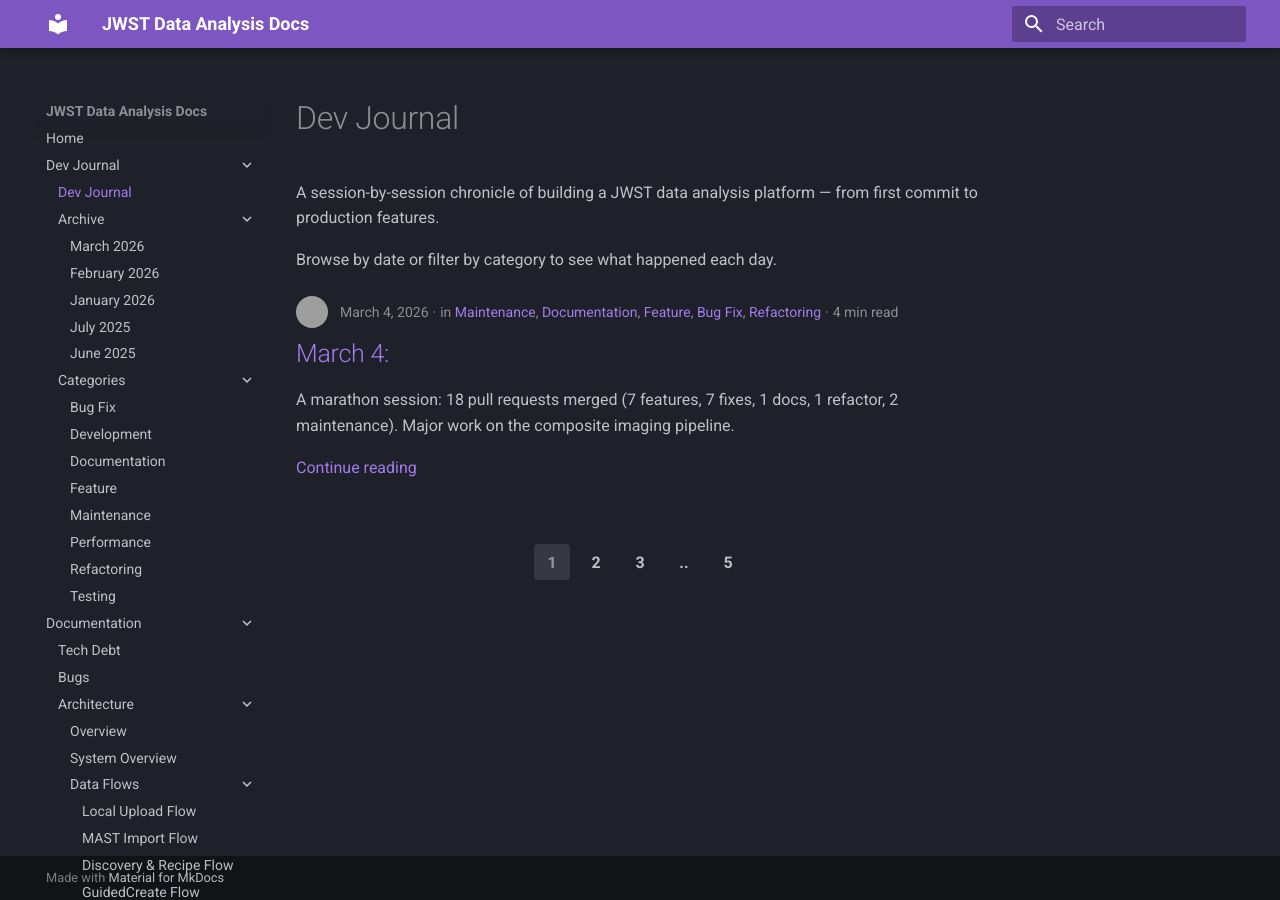
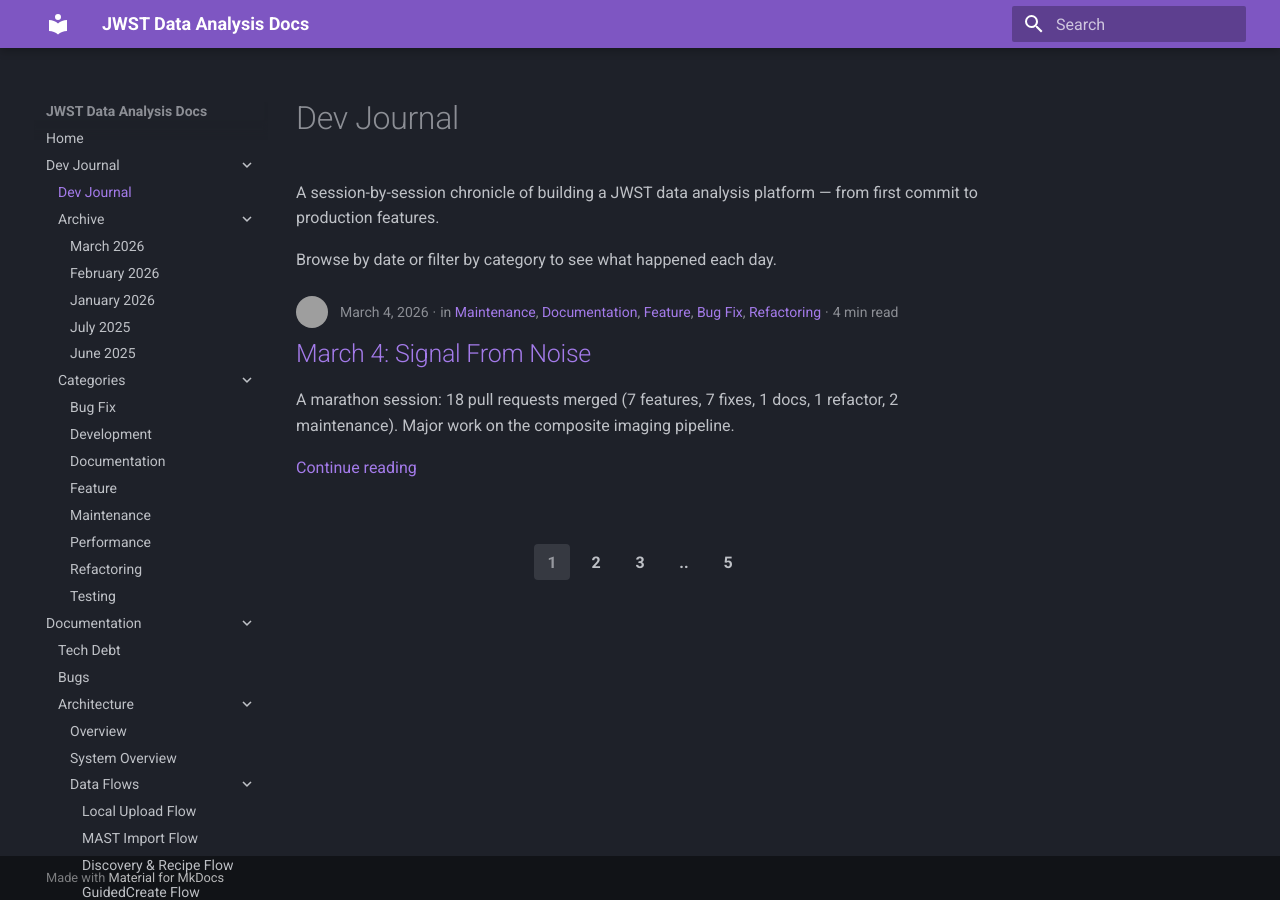
Before and after one commit to Snoww3d/jwst-data-analysis, an MkDocs documentation site: the page built from docs/blog/index.md, in a window 1280 px wide. Built offline with MkDocs 1.6.1 and Material for MkDocs 9.7.7, drawn with Linux system fonts in a browser that asks for light colours; grey boxes are pictures that could not be loaded.

Commit message:
fix: add title to March 4 blog post (#637)
Co-authored-by: Claude Opus 4.6 <noreply@anthropic.com>

```diff
--- a/docs/blog/posts/2026-03-04.md
+++ b/docs/blog/posts/2026-03-04.md
@@ -18,7 +18,7 @@ authors:
   - shanon
 ---
 
-# March 4:
+# March 4: Signal From Noise
 
 <!-- enriched -->
 
```
